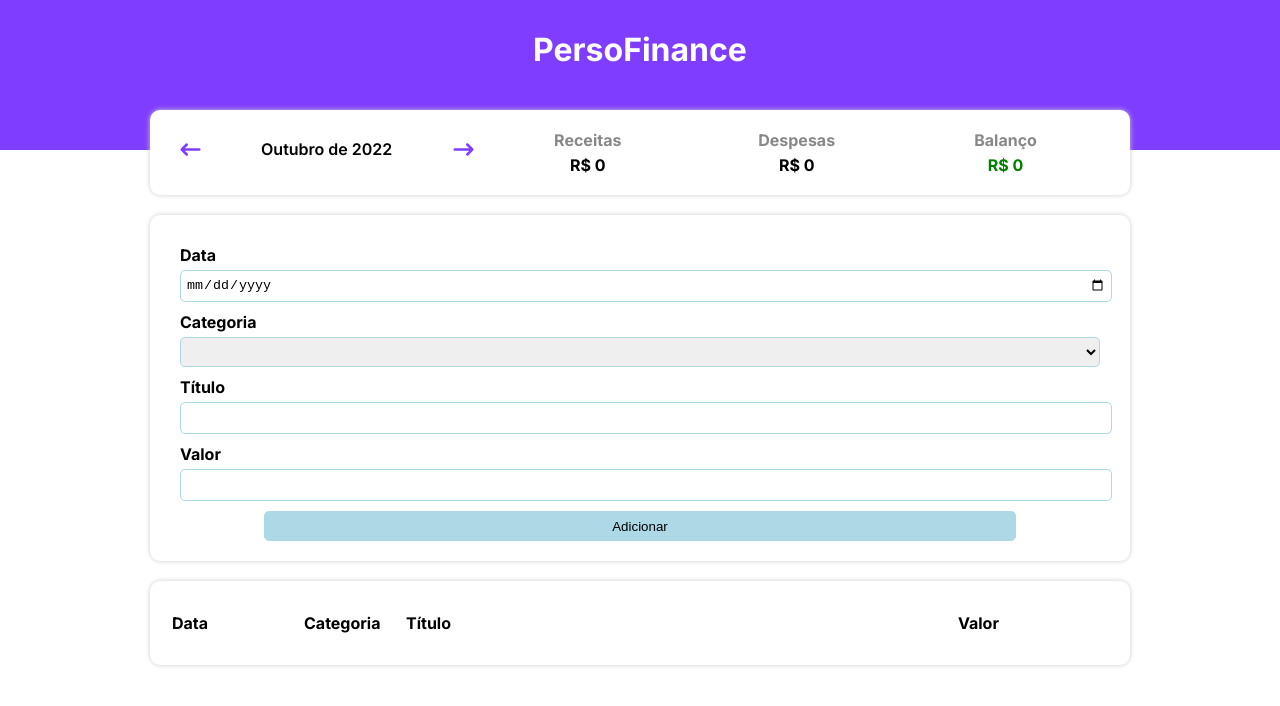
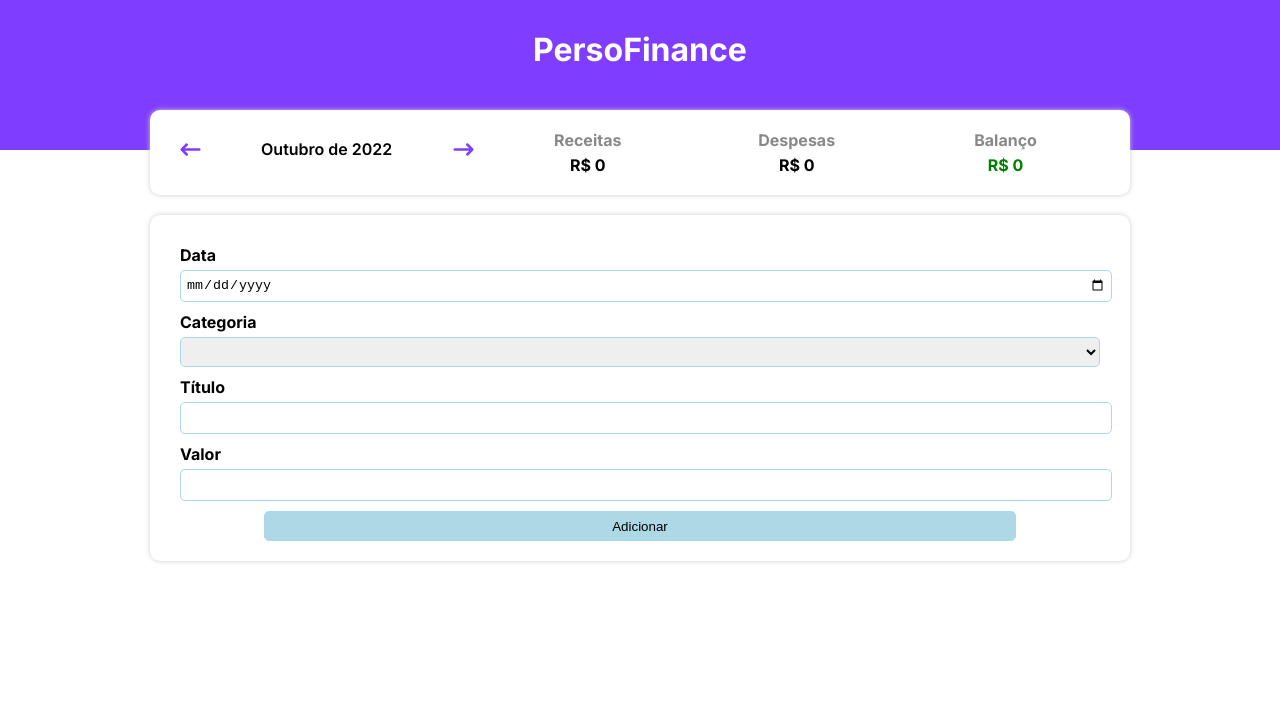
Before and after one commit to KaduMS/personalFinance, a React (Create React App) app: page / in a window 1280 px wide. Shown: the top 706 px of the page. Built offline with nearby package versions, Linux system fonts and the light colour scheme.

Commit message:
development: hidden table area

```diff
--- a/src/App.tsx
+++ b/src/App.tsx
@@ -13,6 +13,7 @@ const App = () => {
   const [currentMonth, setCurrentMonth] = useState(getCurrentMonth());
   const [income, setIncome] = useState(0);
   const [expense, setExpense] = useState(0);
+  const [openTableArea, setOpenTableArea] = useState(false);
 
   useEffect(() => {
     setFilteredList(filterListByMonth(list, currentMonth));
@@ -42,7 +43,11 @@ const App = () => {
     let newList = [...list];
     newList.push(item);
     setList(newList);
-  }
+    setOpenTableArea(true);
+  };
+
+  console.log({ filteredList });
+
   return (
     <C.Container>
       <C.Header>
@@ -59,7 +64,9 @@ const App = () => {
         {/* Area de inserção*/}
         <InputArea onAdd={handleAddItem} />
 
-        <TableArea list={filteredList} />
+        {openTableArea && (
+          <TableArea list={filteredList} />
+        )}
       </C.Body>
     </C.Container>
   );
--- a/src/components/TableArea/index.tsx
+++ b/src/components/TableArea/index.tsx
@@ -6,6 +6,7 @@ type Props = {
   list: Item[];
 };
 export const TableArea = ({ list }: Props) => {
+
   return (
     <C.Table>
       <thead>
@@ -19,7 +20,9 @@ export const TableArea = ({ list }: Props) => {
       </thead>
       <tbody>
         {list.map((item, index) => (
-          <TableItem key={index} item={item} />
+          <>
+            <TableItem key={index} item={item} />
+          </>
         ))}
       </tbody>
     </C.Table>
```
